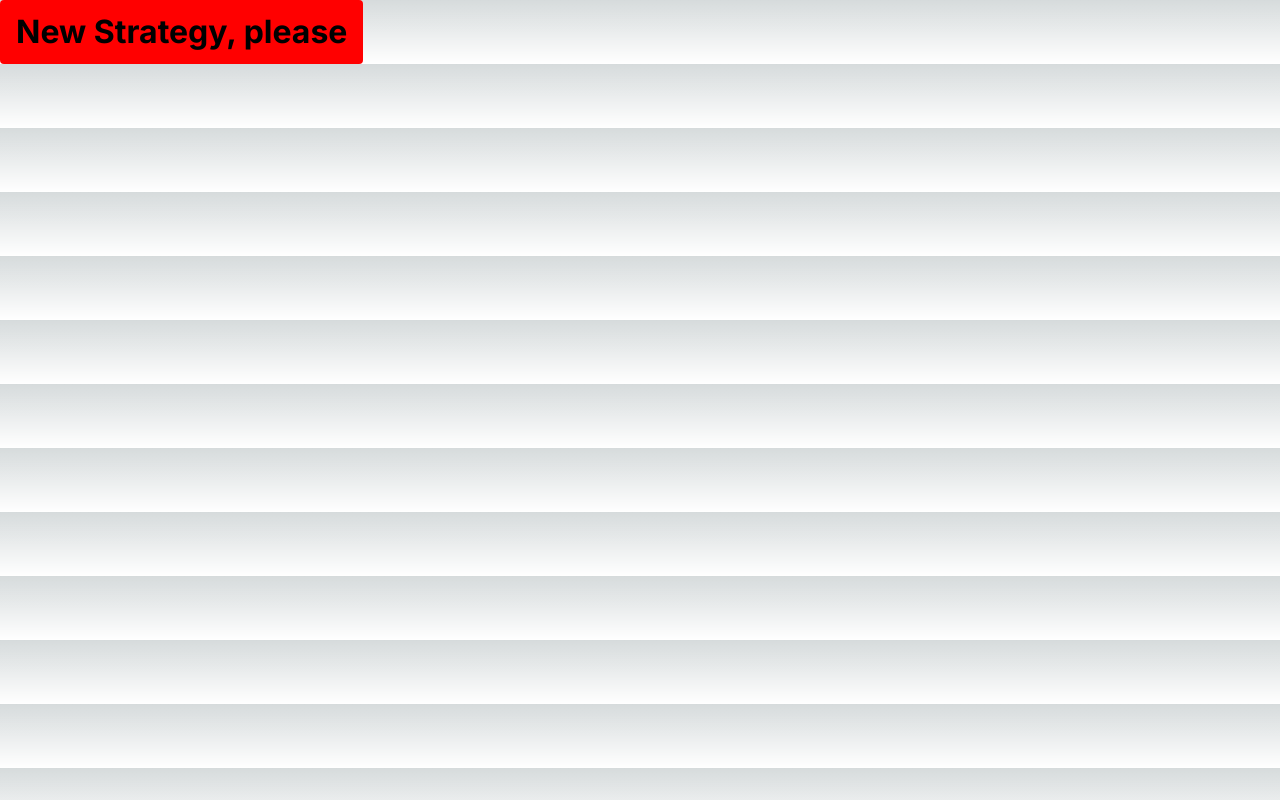
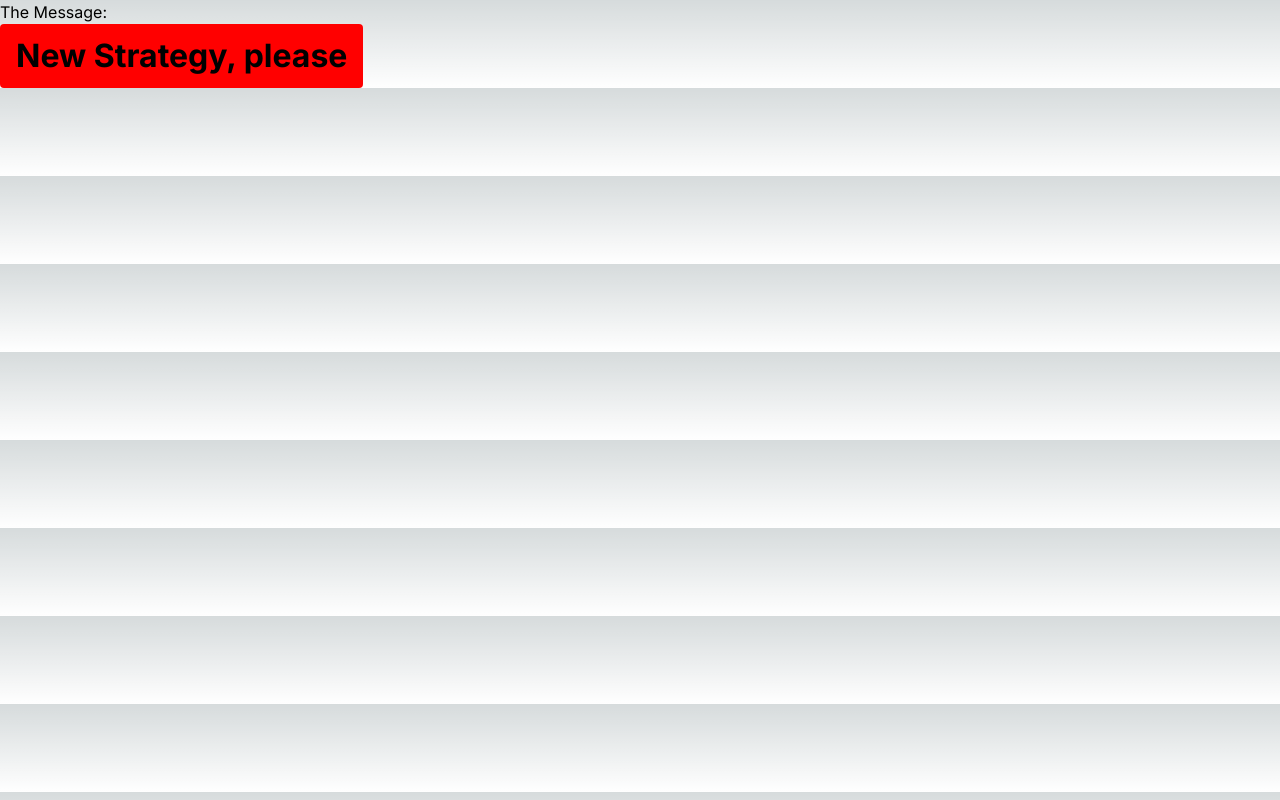
Before and after one commit to CodeTrafficker/oblique-strategies-demo, a Next.js app: page / in a window 1280 px wide. Built offline with nearby package versions, Linux system fonts and the light colour scheme.

Commit message:
Update page.tsx
Message empty on load;
Clicking button adds random msg to div, above.
Code cleanup.

```diff
--- a/app/page.tsx
+++ b/app/page.tsx
@@ -1,6 +1,6 @@
 'use client';
 
-// import allStrategies from '../data/data.json';
+import {useState} from 'react';
 import './page.scss';
 
 /////// Notes: //////
@@ -8,49 +8,39 @@ import './page.scss';
 // Put json in /data/
 // 115 strategies total
 
-
-// These two need the allStrategies import, above:
-// This dumps out full json, formatted:
+//// These two need the allStrategies import: /////
+// import allStrategies from '../data/data.json';
+// 1) This dumps out full json, formatted:
 // console.log('allStrategies: ', allStrategies);
-
-// Ex: Pick the third one:
 // console.log('oblique3: ', allStrategies[4]);
-// but for some reason could not extract .length from allStrategies obj (2 instead of 115)
-
+// but for some reason could not extract allStrategies.length obj (2 instead of 115)
 
 
 export default function obliqueStrategies()  {
+  const [theMessage, setMessage] = useState();
 
-  // Now .length works:
+  // Now xx.length works:
   const strategiesJSON = require('../data/data.json');
   // console.log('strategiesJSON.length: ', strategiesJSON.length );
-
-  let theMessage: string;
 
   const randomizer = (max) => {
     return Math.floor(Math.random() * (max) )
   }
 
   const pullObliqueStrategy = () => {
-
     let randomNum = randomizer( strategiesJSON.length );
     let thisRandomStrategy = strategiesJSON[randomNum].strategy;
     console.log('randomNum: ', randomNum );
     console.log('thisRandomStrategy: ', thisRandomStrategy );
 
-    // theMessage = thisRandomStrategy;
-    return theMessage = thisRandomStrategy;
+    setMessage(prevMsg => thisRandomStrategy);
   }
 
-  // run on load, then on clicks:
-  // pullObliqueStrategy();
 
   return (
     <div className="">
-      <p id="theMessage">{theMessage} </p>
-       <button className="primary" id="" onClick={pullObliqueStrategy}>New Strategy, please</button>
+      <p id="theMessage">The Message: {theMessage} </p>
+      <button className="primary" id="" onClick={pullObliqueStrategy}>New Strategy, please</button>
     </div>
-
   );
-
 }
```
